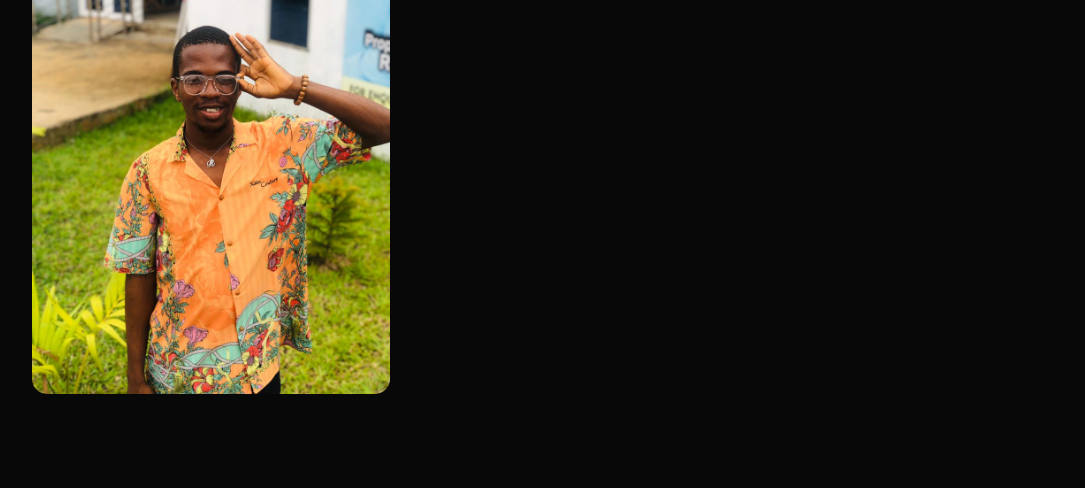
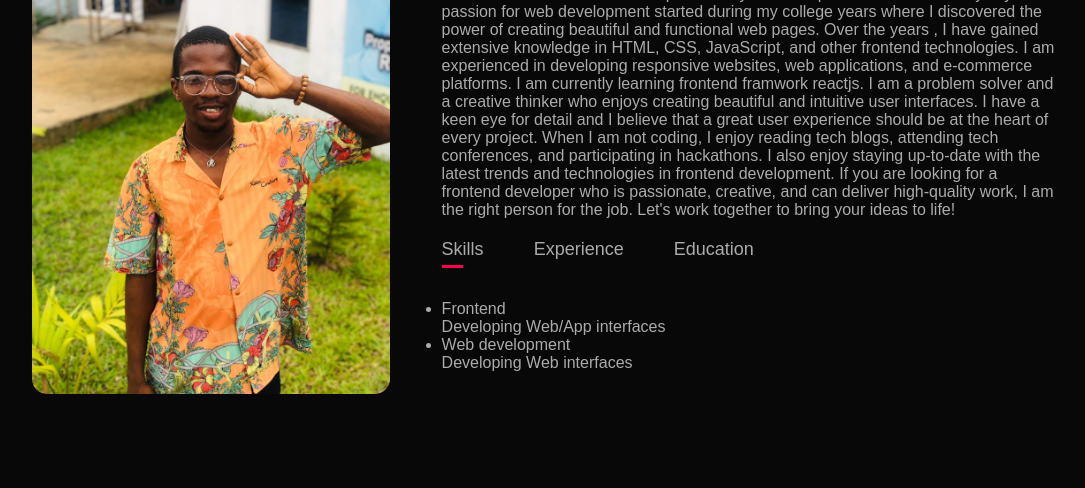
Before and after one commit to coderchris1234/portfolio, a plain HTML site: page index.html in a window 1280 px wide. Shown: the part 634-1122 px from the top of the page, without its empty margins (96-1181 px from the left). Drawn offline with Linux system fonts and the light colour scheme.

Commit message:
update my page

```diff
--- a/index.html
+++ b/index.html
@@ -12,7 +12,7 @@
     <div id="header">
         <div class="container">
             <nav>
-                <h1>Port<span>folio</span></h1>
+                <h1>Port<span class="head">folio</span></h1>
                 <ul>
                     <li><a href="#">Home</a></li>
                     <li><a href="#">About</a></li>
@@ -23,7 +23,7 @@
             </nav>
             <div class="header-text">
                 <p>Frontend developer</p>
-                <h1>Hi, i'm <span>Christobel</span><br> Nwachukwu from Nigeria</h1>
+                <h1>Hi, i'm <span class="name">Christobel</span><br> Nwachukwu from Nigeria</h1>
             </div>
         </div>
     </div>
@@ -36,6 +36,30 @@
                 </div>
                 <div class="about-col-2">
                     <h1 class="sub-title">About me</h1>
+                    <p>
+                        Hi there!  I am a frontend developer with 2 years of experience in the industry. My passion for web development started during my college years where I discovered the power of creating beautiful and functional web pages.
+
+                        Over the years , I have gained extensive knowledge in HTML, CSS, JavaScript, and other frontend technologies. I am experienced in developing responsive websites, web applications, and e-commerce platforms. I am
+                        currently learning frontend framwork reactjs.
+
+                        I am a problem solver and a creative thinker who enjoys creating beautiful and intuitive user interfaces. I have a keen eye for detail and I believe that a great user experience should be at the heart of every project.
+
+                        When I am not coding, I enjoy reading tech blogs, attending tech conferences, and participating in hackathons. I also enjoy staying up-to-date with the latest trends and technologies in frontend development.
+
+                        If you are looking for a frontend developer who is passionate, creative, and can deliver high-quality work, I am the right person for the job. Let's work together to bring your ideas to life!
+                    </p>
+
+                    <div class="tab-titles">
+                        <div class="tab-links active-link">Skills</div>
+                        <div class="tab-links">Experience</div>
+                        <div class="tab-links">Education</div>
+                    </div>
+                    <div class="tab-contents">
+                        <ul>
+                            <li><span>Frontend</span><br>Developing Web/App interfaces</li>
+                            <li><span>Web development</span><br>Developing Web interfaces</li>
+                        </ul>
+                    </div>
                 </div>
             </div>
         </div>
--- a/style.css
+++ b/style.css
@@ -21,8 +21,11 @@ body{
 .container{
     padding: 10px 10%;
 }
-span{
+.name{
     color: #ff004f;
+}
+.head{
+    color:#ff004f
 }
 
 
@@ -102,3 +105,35 @@ nav ul li a:hover::after{
     font-weight: 600;
     color: #fff;
 }
+
+
+.tab-titles{
+    display: flex;
+    margin: 20px 0px 40px;
+}
+.tab-links{
+    margin-right: 50px;
+    font-size: 18px;
+    font-weight: 500;
+    cursor: pointer;
+    position: relative;
+
+}
+.tab-links::after{
+    content: '';
+    width: 0;
+    height: 3px;
+    background: #ff004f;
+    position: absolute;
+    left: 0;
+    bottom: -8px;
+    transition: 0.5s;
+}
+.tab-links.active-link::after{
+    width: 50%;
+}
+
+.tab-content ul li{
+    list-style: none;
+    margin: 10px 0px;
+}
```
